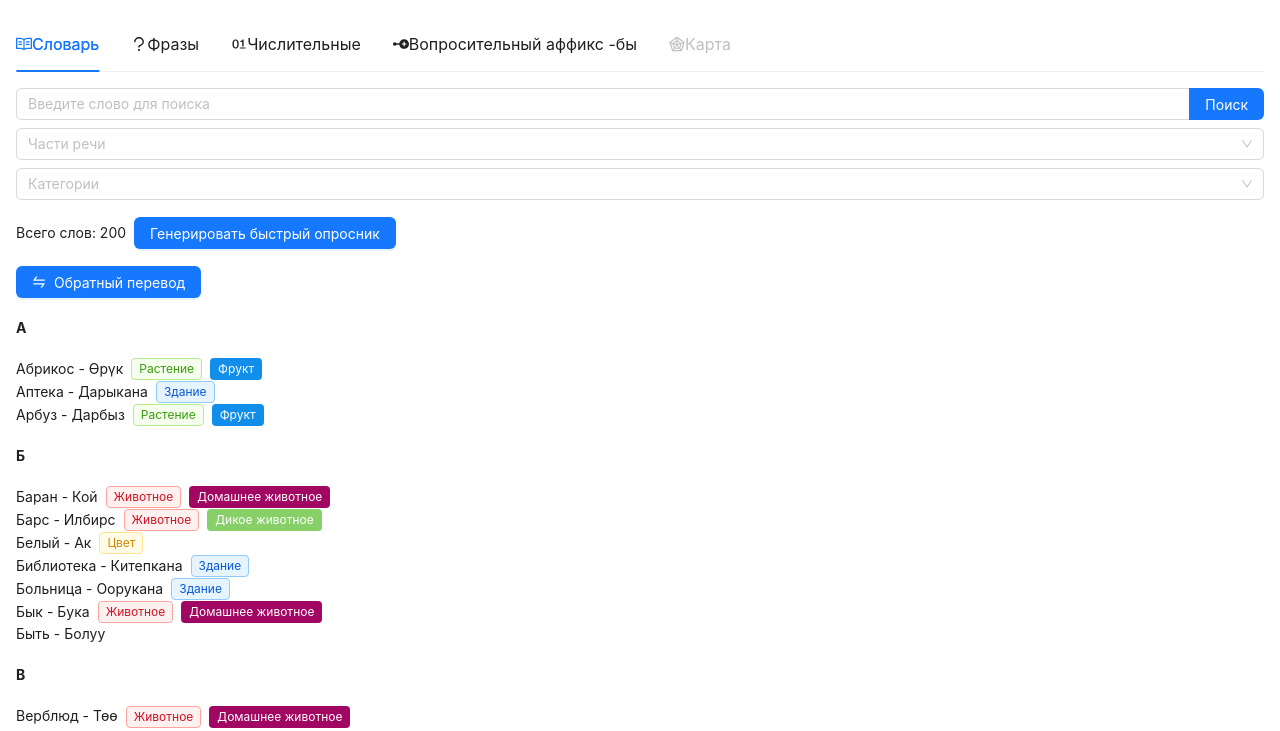
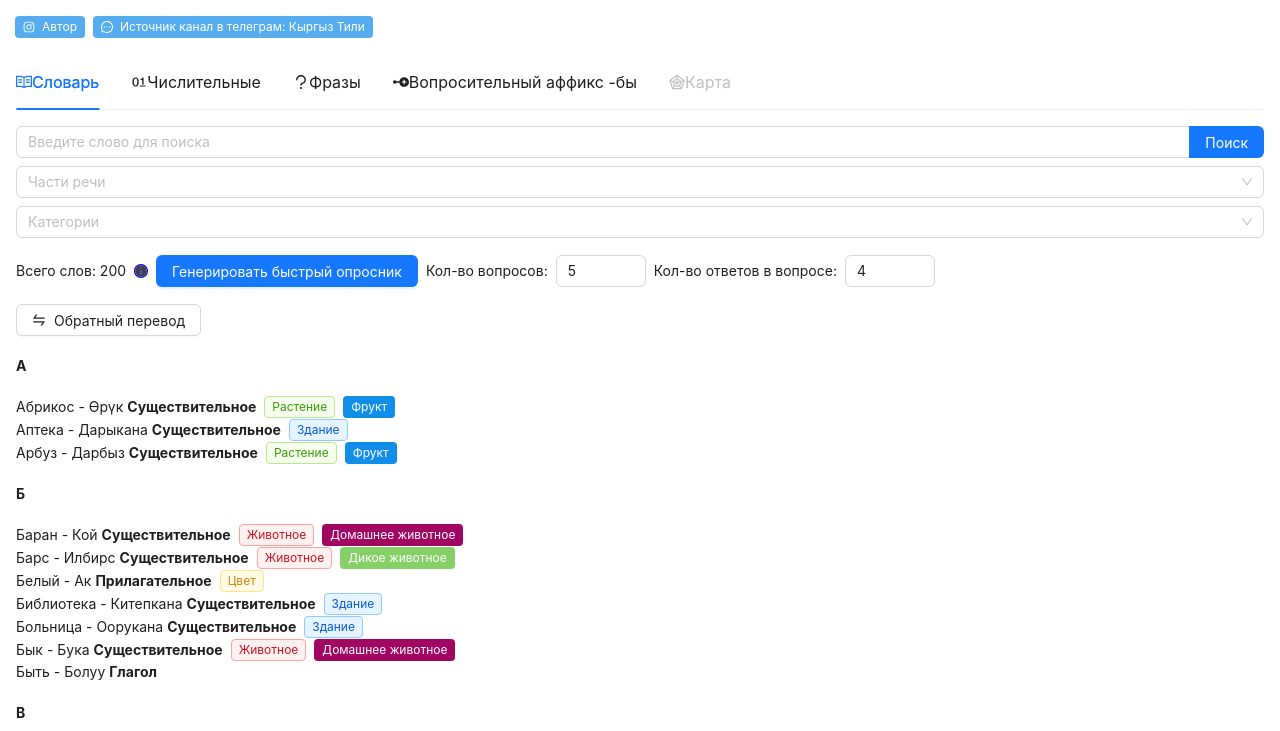
Before and after one commit to VADMARK223/kg, a React (Create React App) app: page / in a window 1280 px wide. Shown: the top 731 px of the page. Built offline with nearby package versions, Linux system fonts and the light colour scheme.

Commit message:
For first deploy.

```diff
--- a/src/App.tsx
+++ b/src/App.tsx
@@ -1,13 +1,15 @@
 import React, { useEffect } from 'react'
 import type { TabsProps } from 'antd'
-import { Tabs } from 'antd'
+import { Tabs, Tag } from 'antd'
 import Dictionary from './components/dictionary/Dictionary'
 import {
   QuestionOutlined,
   ReadOutlined,
   SubnodeOutlined,
   RadarChartOutlined,
-  FieldBinaryOutlined
+  FieldBinaryOutlined,
+  InstagramOutlined,
+  MessageOutlined
 } from '@ant-design/icons'
 import { useDispatch, useSelector } from 'react-redux'
 import { updateUserInfo } from './store/userSlice'
@@ -40,13 +42,13 @@ const initItems: TabData[] = [
     component: <Dictionary/>
   },
   {
+    title: 'Числительные',
+    icon: <FieldBinaryOutlined/>,
+    component: <Numerals/>
+  }, {
     title: 'Фразы',
     icon: <QuestionOutlined/>,
     component: <Phrases/>
-  }, {
-    title: 'Числительные',
-    icon: <FieldBinaryOutlined/>,
-    component: <Numerals/>
   }, {
     title: 'Вопросительный аффикс -бы',
     icon: <SubnodeOutlined/>,
@@ -107,7 +109,21 @@ function App (): JSX.Element {
         <Outlet/>
       </>)
     }
-    return (<Outlet/>)
+    return (
+      <>
+        <div style={{ margin: '15px' }}>
+          <Tag icon={<InstagramOutlined/>} color="#55acee">
+            <a href={'https://www.instagram.com/vadmark_in_kyrgyzstan/'} target={'_blank'}
+               rel={'noopener noreferrer'}>Автор</a><br/>
+          </Tag>
+          <Tag icon={<MessageOutlined/>} color="#55acee">
+            <a href={'https://t.me/kyrgyztili_2023'} target={'_blank'}
+               rel={'noopener noreferrer'}>Источник канал в телеграм: Кыргыз Тили</a><br/>
+          </Tag>
+        </div>
+        <Outlet/>
+      </>
+    )
   }
   const routes = createBrowserRouter([
     {
--- a/src/components/dictionary/Dictionary.tsx
+++ b/src/components/dictionary/Dictionary.tsx
@@ -8,8 +8,8 @@ import React, { useState, useEffect } from 'react'
 import data from '../../assets/dictionary.json'
 import type { DictionaryData } from '../../models/DictionaryData'
 import Word from './Word'
-import { Button, Space } from 'antd'
-import { SwapOutlined } from '@ant-design/icons'
+import { Button, Space, InputNumber, Tooltip } from 'antd'
+import { InfoCircleTwoTone, SwapOutlined } from '@ant-design/icons'
 import Search from 'antd/es/input/Search'
 import { fetchDic } from '../../api/dictionary'
 import { useDispatch, useSelector } from 'react-redux'
@@ -19,7 +19,9 @@ import WordEditor from './WordEditor'
 import type { TagDto } from '../../models/dto/TagDto'
 import Selector from '../common/Selector'
 import { ADMIN_MODE } from '../../api/common'
+import { getDic } from '../../store/dicSlice'
 // import InfiniteScroll from 'react-infinite-scroll-component';
+const TOTAL_QUESTIONS_MAX = 50
 
 const Dictionary = (): JSX.Element => {
   const [direction, setDirection] = useState(true)
@@ -30,14 +32,20 @@ const Dictionary = (): JSX.Element => {
   const dispatch = useDispatch()
   const dic = useSelector((state: any): DicDto => state.dic)
   const [isModalOpen, setIsModalOpen] = useState(false)
+  const [totalQuestions, setTotalQuestions] = useState<number>(5)
+  const [answersValueCount, setAnswersValueCount] = useState<number>(4)
   let words: DictionaryData[] = []
   if (ADMIN_MODE) {
-    // Remote
     words = dic.words
   } else {
-    // Local
     words = data.words
   }
+
+  useEffect(() => {
+    if (!ADMIN_MODE) {
+      dispatch(getDic(data as DicDto))
+    }
+  }, words)
 
   useEffect(() => {
     fetchDic(dispatch)
@@ -123,15 +131,51 @@ const Dictionary = (): JSX.Element => {
         {ADMIN_MODE && <WordEditor/>}
         <Space direction={'horizontal'}>
           <p>Всего слов: {words?.length}</p>
+          <Tooltip title={'Можете настроить фильтры по частям речи, категориям для генерации нужных вам слов'}>
+            <InfoCircleTwoTone twoToneColor={'blue'}/>
+          </Tooltip>
           <Button type={'primary'}
                   onClick={(): void => {
                     setIsModalOpen(true)
-                  }}>Генерировать быстрый опросник</Button>
-          <ModalQuiz open={isModalOpen} words={words} onClose={(): void => {
-            setIsModalOpen(false)
-          }}/>
+                  }}>Генерировать быстрый опросник
+          </Button>
+
+          <Space direction={'horizontal'}>
+            <div>
+              Кол-во вопросов:
+            </div>
+            <InputNumber<number> value={totalQuestions}
+                                 min={1}
+                                 max={TOTAL_QUESTIONS_MAX}
+                                 onChange={(e) => {
+                                   if (e != null) {
+                                     setTotalQuestions(e)
+                                   }
+                                 }}/>
+          </Space>
+          <Space direction={'horizontal'}>
+            <div>
+              Кол-во ответов в вопросе:
+            </div>
+            <InputNumber<number> value={answersValueCount}
+                                 min={2}
+                                 max={10}
+                                 onChange={(e) => {
+                                   if (e != null) {
+                                     setAnswersValueCount(e)
+                                   }
+                                 }}/>
+          </Space>
+
+          <ModalQuiz open={isModalOpen}
+                     words={words}
+                     totalQuestions={totalQuestions}
+                     answersValueCount={answersValueCount}
+                     onClose={(): void => {
+                       setIsModalOpen(false)
+                     }}/>
         </Space>
-        <Button type={'primary'} icon={<SwapOutlined/>} onClick={directionHandler}>Обратный перевод</Button>
+        <Button icon={<SwapOutlined/>} onClick={directionHandler}>Обратный перевод</Button>
       </Space>
       {/* <div
         id="scrollableDiv"
--- a/src/components/dictionary/ModalQuiz.tsx
+++ b/src/components/dictionary/ModalQuiz.tsx
@@ -15,15 +15,14 @@ interface ModalQuizProps {
   open: boolean
   words: DictionaryData[]
   onClose: () => void
+  totalQuestions: number // Общее кол-во вопросов
+  answersValueCount: number // Кол-во ответов вопросе
 }
 
 const ModalQuiz = (props: ModalQuizProps): JSX.Element => {
   const words = props.words.map(value => value)
   const [currentAnswer, setCurrentAnswer] = useState(0)
-  // Общее кол-во вопросов
-  const totalQuestions: number = 5
-  // Кол-во ответов вопросе
-  const answersValueCount: number = 4
+  const { totalQuestions, answersValueCount } = props
   const [totalComplete, setTotalComplete] = useState(false)
   const [results, setResult] = useState<ResultItemProps[]>([])
 
@@ -76,7 +75,7 @@ const ModalQuiz = (props: ModalQuizProps): JSX.Element => {
 
   const getTitle = (): string => {
     if (currentAnswer === totalQuestions) {
-      return 'Результаты'
+      return 'Результаты быстрого опроса:'
     } else {
       return `Быстрый опросник (${currentAnswer}/${totalQuestions})`
     }
--- a/src/components/numerals/Numerals.tsx
+++ b/src/components/numerals/Numerals.tsx
@@ -23,6 +23,13 @@ const Numerals = (): JSX.Element => {
   const [answerStateText, setAnswerStateText] = useState<string>('')
   const [answerTags, setAnswerTags] = useState<NumberData[]>([]) // Теги ответов
   const [showHint, setShowHint] = useState<boolean>(false)
+  const [checkAnswerButtonDisabled, setCheckAnswerButtonDisabled] = useState<boolean>(true)
+  const [checkAnswerButtonTooltip, setCheckAnswerButtonTooltip] = useState<string>('Введите ответ кнопками ниже')
+
+  useEffect(() => {
+    setCheckAnswerButtonDisabled(answerTags.length === 0)
+    setCheckAnswerButtonTooltip(answerTags.length === 0 ? 'Введите ответ кнопками ниже' : 'Проверить ответ')
+  }, [answerTags])
 
   const convertNumberToString = (value: number): string | null => {
     if (value === 0) {
@@ -204,7 +211,7 @@ const Numerals = (): JSX.Element => {
                                    setTargetNumber(e)
                                  }
                                }}/>
-          <Button type={'primary'} onClick={generateHandler}>Генерировать</Button>
+          <Button type={'primary'} onClick={generateHandler}>Генерировать число</Button>
         </Space.Compact>
         <Space>
           <Tooltip title={'Показывать подсказку'}>
@@ -228,7 +235,9 @@ const Numerals = (): JSX.Element => {
       <hr/>
       <Space>
         {answerTags.map((value, index) => (<AnswerTag key={index} data={value} closeCallback={removeTag}/>))}
-        <Button type={'primary'} onClick={checkHandler}>Проверить</Button>
+        <Tooltip title={checkAnswerButtonTooltip}>
+          <Button type={'primary'} onClick={checkHandler} disabled={checkAnswerButtonDisabled}>Проверить</Button>
+        </Tooltip>
         <AnswerStateIcon/>
         <p>
           {answerStateText}
```
Also changed, not shown: src/logo.svg (deleted).
